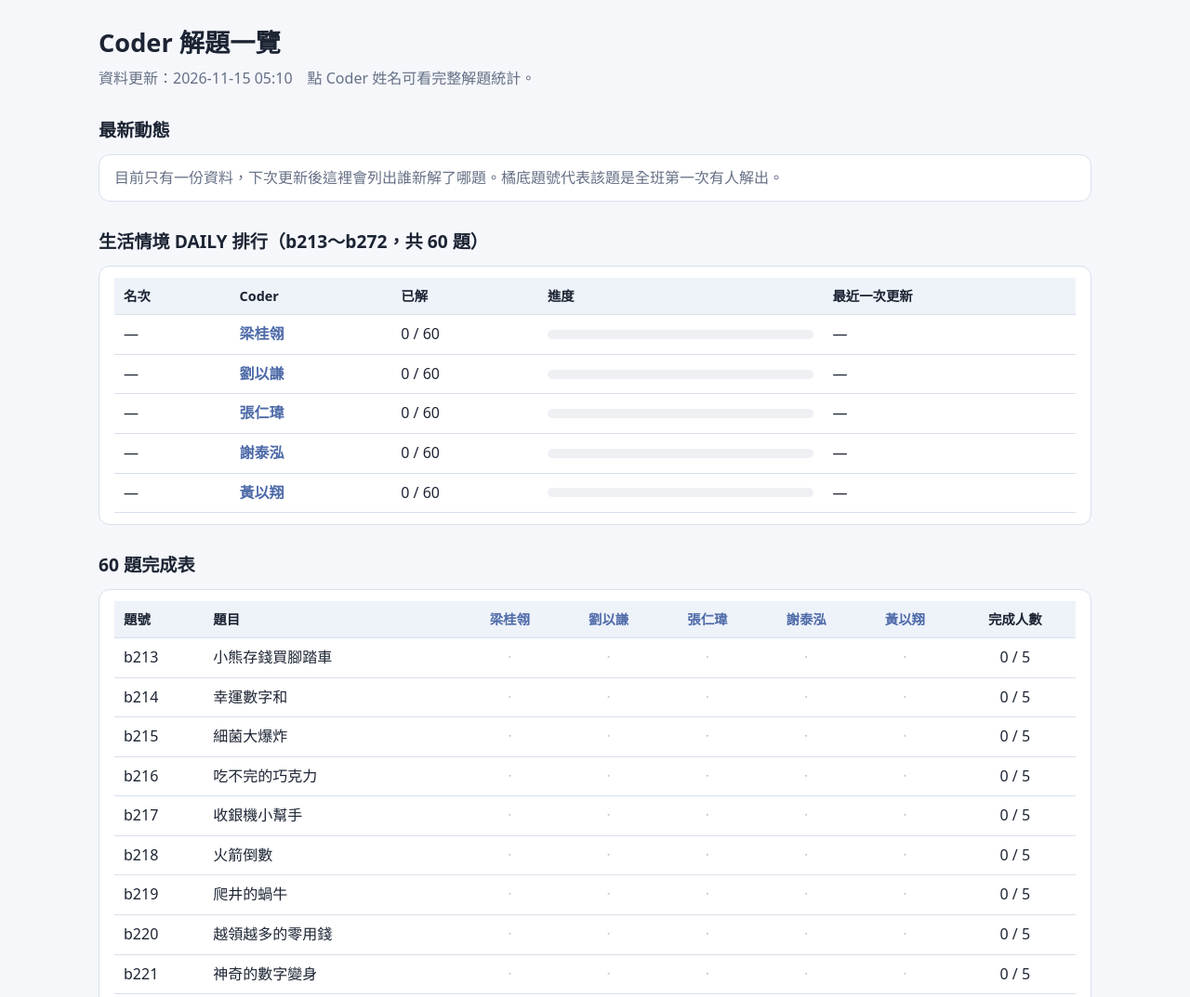
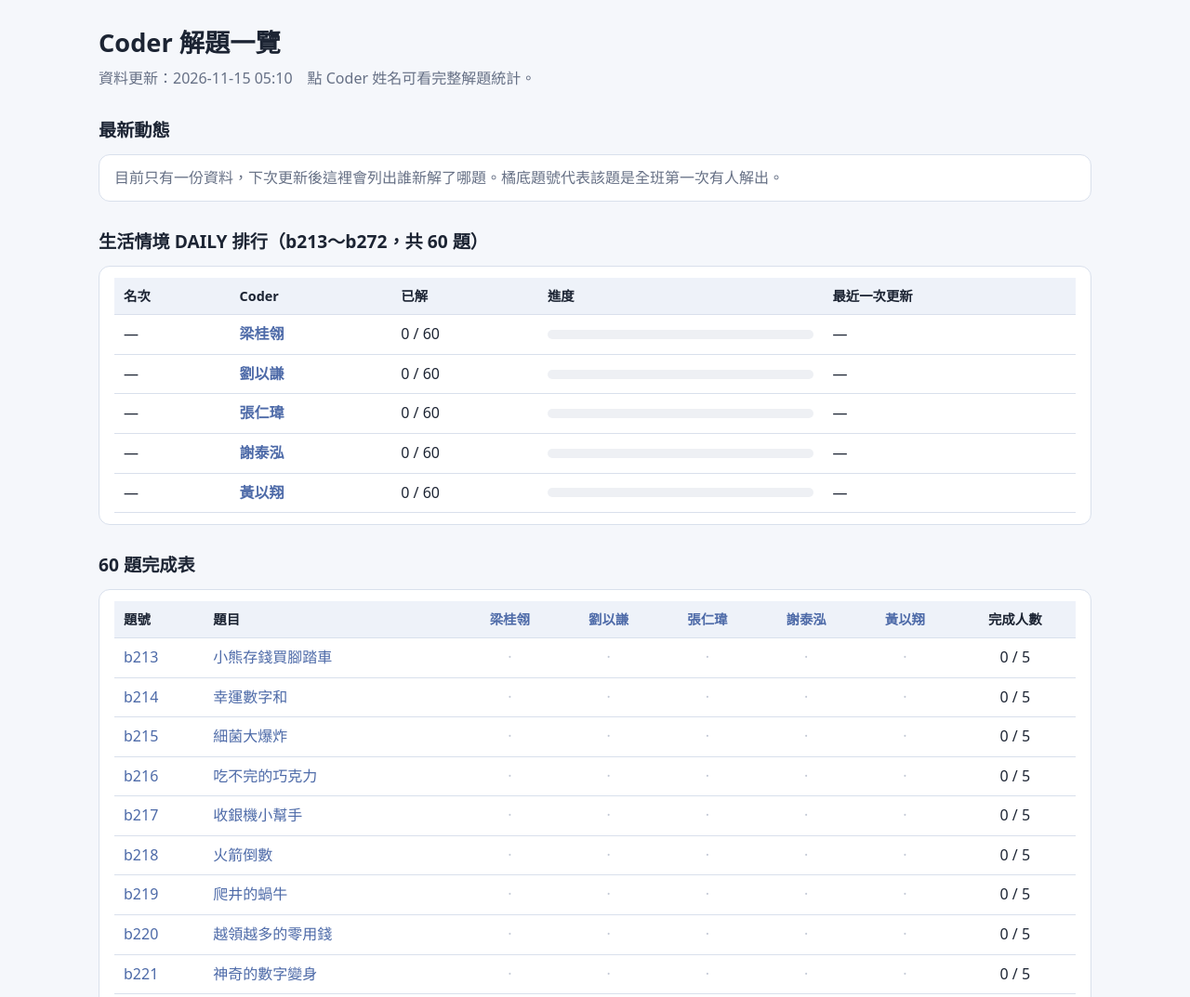
Before and after one commit to greenmail1011/z-class, a plain HTML site: page index.html in a window 1280 px wide. Shown: the top 1073 px of the page at 93% size. Drawn offline with Linux system fonts and the light colour scheme.

Commit message:
Link problem IDs in completion table
Co-Authored-By: Claude Sonnet 5.5 <noreply@anthropic.com>
Claude-Session: https://claude.ai/code/session_01THEmz1coKdAHXb7UVbtsfm

```diff
--- a/index.html
+++ b/index.html
@@ -28,7 +28,7 @@
   .bar{height:10px;background:var(--no);border-radius:5px;overflow:hidden;min-width:100px}
   .bar i{display:block;height:100%;background:var(--ok)}
   .up{color:#b45309;font-weight:700;font-size:.85rem}
-  .plink{color:var(--ink);text-decoration:none}
+  .plink{color:var(--acc);text-decoration:none}
   .plink:hover{text-decoration:underline}
   .chk{display:inline-block;min-width:24px;border-radius:6px;background:var(--okbg);color:#0a7a0a;font-weight:700}
   .chk.new{background:#fff3d6;color:#9a5b00;border:1px solid var(--hot)}
@@ -104,7 +104,7 @@ rows.forEach(function(r){shown++;if(r.n!==lastN){rk=shown;lastN=r.n;}
   CODERS.forEach(function(c){h+='<th style="text-align:center">'+who(c)+'</th>';});
   h+='<th style="text-align:center">完成人數</th></tr></thead><tbody>';
   for(var n=DL;n<=DH;n++){
-    var cnt=0,row='<tr><td class="n">'+pid(n)+'</td><td><a class="plink" target="_blank" rel="noopener" href="'+BASE+'ShowProblem?problemid='+pid(n)+'">'+TITLES[n-DL]+'</a></td>';
+    var cnt=0,row='<tr><td class="n"><a class="plink" target="_blank" rel="noopener" href="'+BASE+'ShowProblem?problemid='+pid(n)+'">'+pid(n)+'</a></td><td><a class="plink" target="_blank" rel="noopener" href="'+BASE+'ShowProblem?problemid='+pid(n)+'">'+TITLES[n-DL]+'</a></td>';
     CODERS.forEach(function(c){var ok=last.sets[c.id][n],isNew=prev&&ok&&!prev.sets[c.id][n];if(ok)cnt++;
       row+='<td style="text-align:center">'+(ok?'<span class="chk'+(isNew?' new':'')+'">✓</span>':'<span class="dash">·</span>')+'</td>';});
     h+=row+'<td class="n" style="text-align:center">'+cnt+' / '+CODERS.length+'</td></tr>';
```
